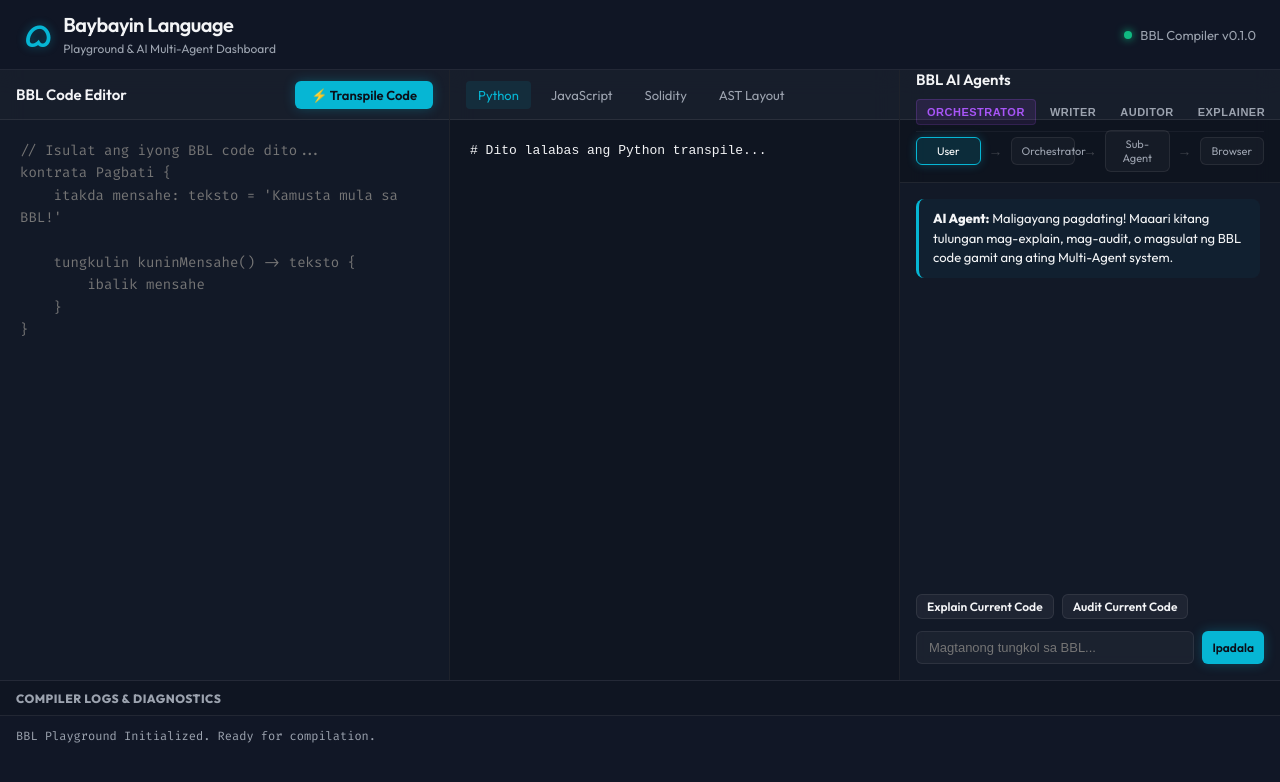
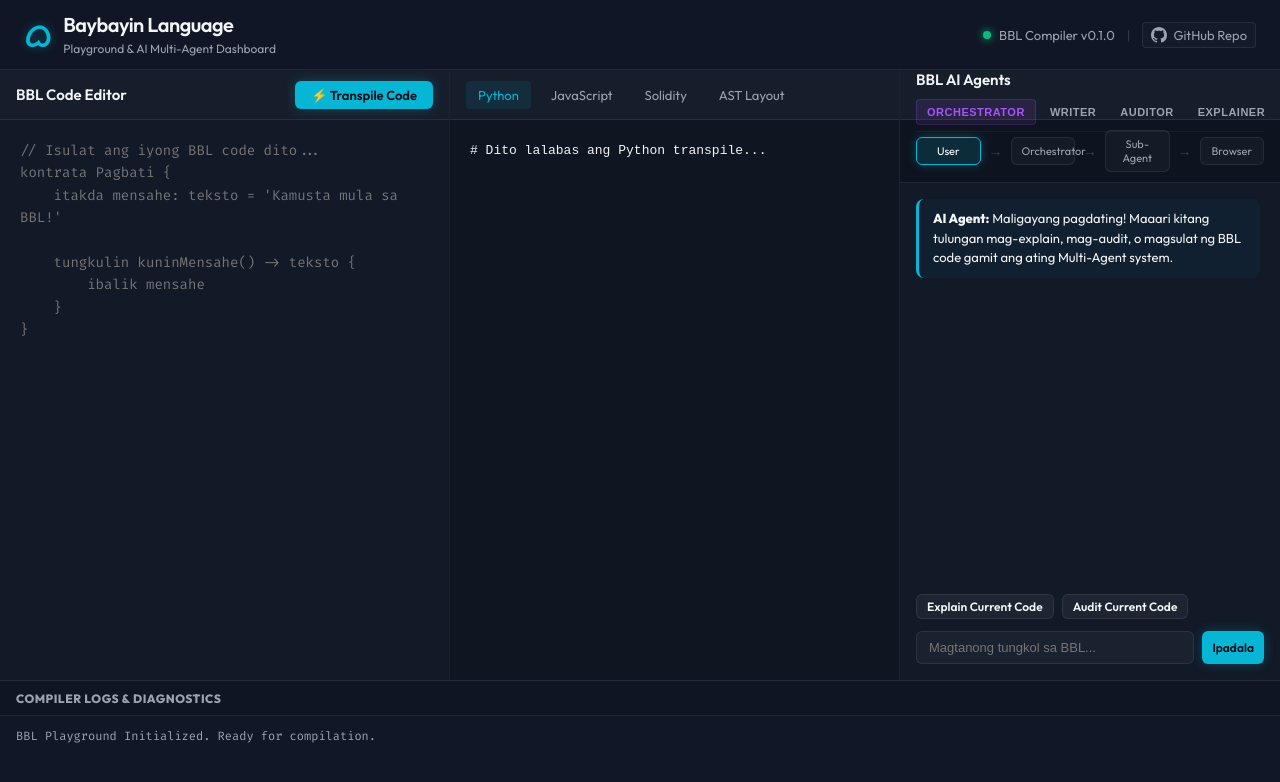
Before and after one commit to 314-hash/Baybayin-Language, a plain HTML site: page web/index.html in a window 1280 px wide. Drawn offline with Linux system fonts and the light colour scheme.

Commit message:
style: add GitHub link to dashboard header

```diff
--- a/web/index.html
+++ b/web/index.html
@@ -25,6 +25,11 @@
             <div class="header-status">
                 <div class="status-indicator online"></div>
                 <span>BBL Compiler v0.1.0</span>
+                <span class="header-separator">|</span>
+                <a href="https://github.com/314-hash/Baybayin-Language" target="_blank" class="github-link">
+                    <svg class="github-icon" viewBox="0 0 16 16" width="16" height="16"><path fill="currentColor" d="M8 0C3.58 0 0 3.58 0 8c0 3.54 2.29 6.53 5.47 7.59.4.07.55-.17.55-.38 0-.19-.01-.82-.01-1.49-2.01.37-2.53-.49-2.69-.94-.09-.23-.48-.94-.82-1.13-.28-.15-.68-.52-.01-.53.63-.01 1.08.58 1.23.82.72 1.21 1.87.87 2.33.66.07-.52.28-.87.51-1.07-1.78-.2-3.64-.89-3.64-3.95 0-.87.31-1.59.82-2.15-.08-.2-.36-1.02.08-2.12 0 0 .67-.21 2.2.82.64-.18 1.32-.27 2-.27.68 0 1.36.09 2 .27 1.53-1.04 2.2-.82 2.2-.82.44 1.1.16 1.92.08 2.12.51.56.82 1.27.82 2.15 0 3.07-1.87 3.75-3.65 3.95.29.25.54.73.54 1.48 0 1.07-.01 1.93-.01 2.2 0 .21.15.46.55.38A8.013 8.013 0 0016 8c0-4.42-3.58-8-8-8z"></path></svg>
+                    GitHub Repo
+                </a>
             </div>
         </header>
 
--- a/web/styles.css
+++ b/web/styles.css
@@ -90,6 +90,35 @@
 .status-indicator.online {
     background-color: var(--accent-green);
     box-shadow: 0 0 8px var(--accent-green);
+}
+
+.header-separator {
+    color: rgba(255, 255, 255, 0.15);
+    margin: 0 4px;
+    user-select: none;
+}
+
+.github-link {
+    display: inline-flex;
+    align-items: center;
+    gap: 6px;
+    color: var(--text-secondary);
+    text-decoration: none;
+    padding: 4px 8px;
+    border-radius: 4px;
+    transition: all 0.2s ease;
+    border: 1px solid rgba(255, 255, 255, 0.08);
+    background-color: rgba(255, 255, 255, 0.02);
+}
+
+.github-link:hover {
+    color: var(--text-primary);
+    background-color: rgba(255, 255, 255, 0.06);
+    border-color: rgba(255, 255, 255, 0.15);
+}
+
+.github-icon {
+    flex-shrink: 0;
 }
 
 /* Workspace */
```
